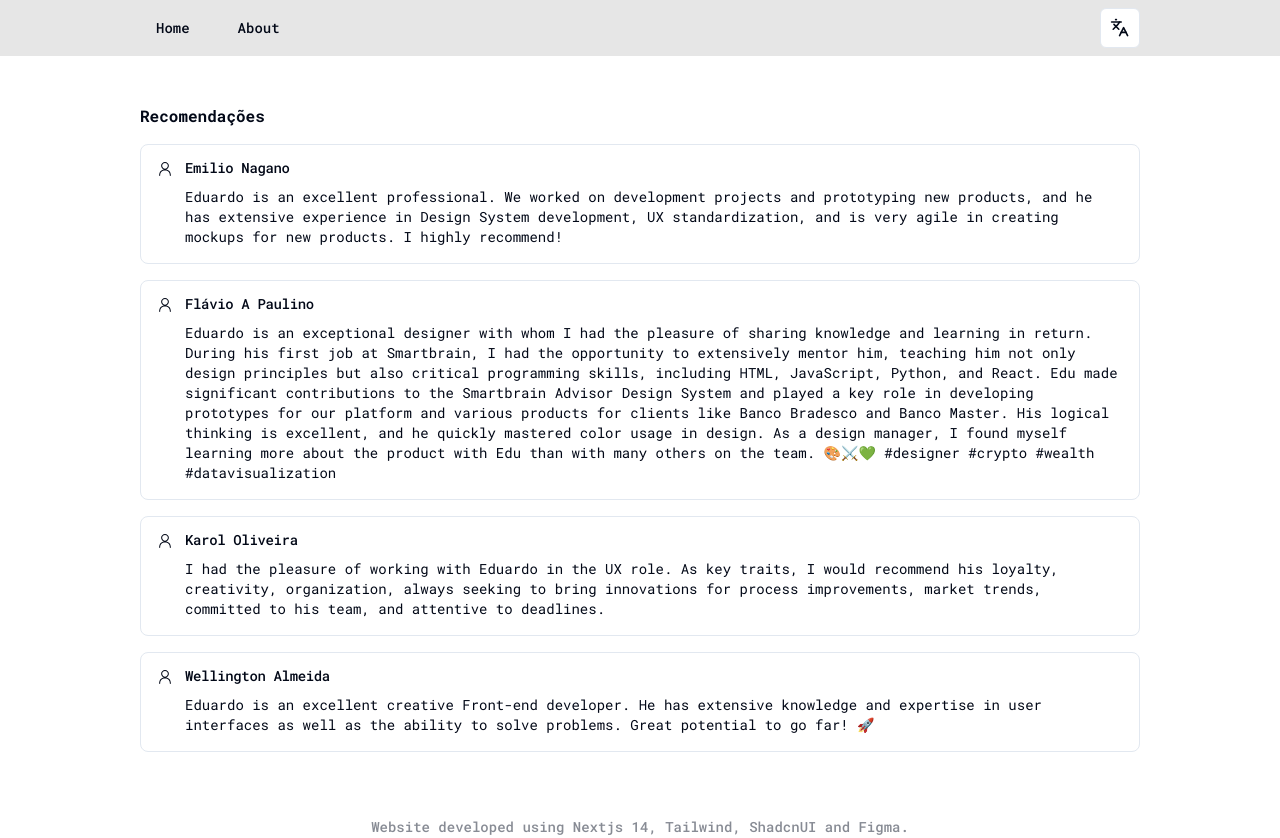
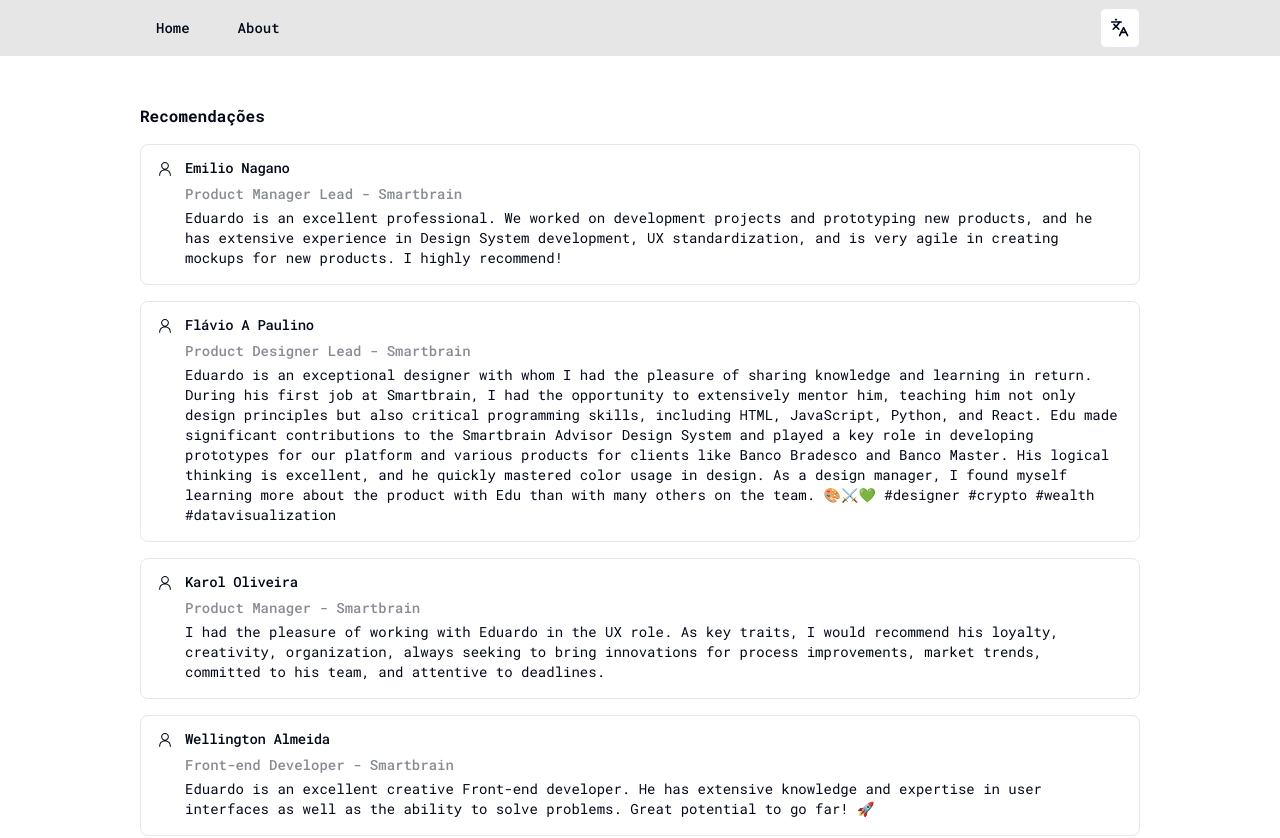
Before and after one commit to eduhessel/portfolio-2024, a Next.js app: page /en/recomendacoes in a window 1280 px wide. Shown: the top 838 px of the page. Built offline with nearby package versions, Linux system fonts and the light colour scheme.

Commit message:
fix: fix build

```diff
--- a/app/[locale]/recomendacoes/page.tsx
+++ b/app/[locale]/recomendacoes/page.tsx
@@ -7,18 +7,22 @@ export default function Recomendacoes() {
     {
       title: t("recomendations.emilio.title"),
       description: t("recomendations.emilio.description"),
+      position: t("recomendations.emilio.position"),
     },
     {
       title: t("recomendations.flavio.title"),
       description: t("recomendations.flavio.description"),
+      position: t("recomendations.flavio.position"),
     },
     {
       title: t("recomendations.karol.title"),
       description: t("recomendations.karol.description"),
+      position: t("recomendations.karol.position"),
     },
     {
       title: t("recomendations.wellington.title"),
       description: t("recomendations.wellington.description"),
+      position: t("recomendations.wellington.position"),
     },
   ];
 
@@ -33,6 +37,7 @@ export default function Recomendacoes() {
                 key={index}
                 title={recomendacao.title}
                 description={recomendacao.description}
+                position={recomendacao.position}
               />
             ))}
           </div>
```
